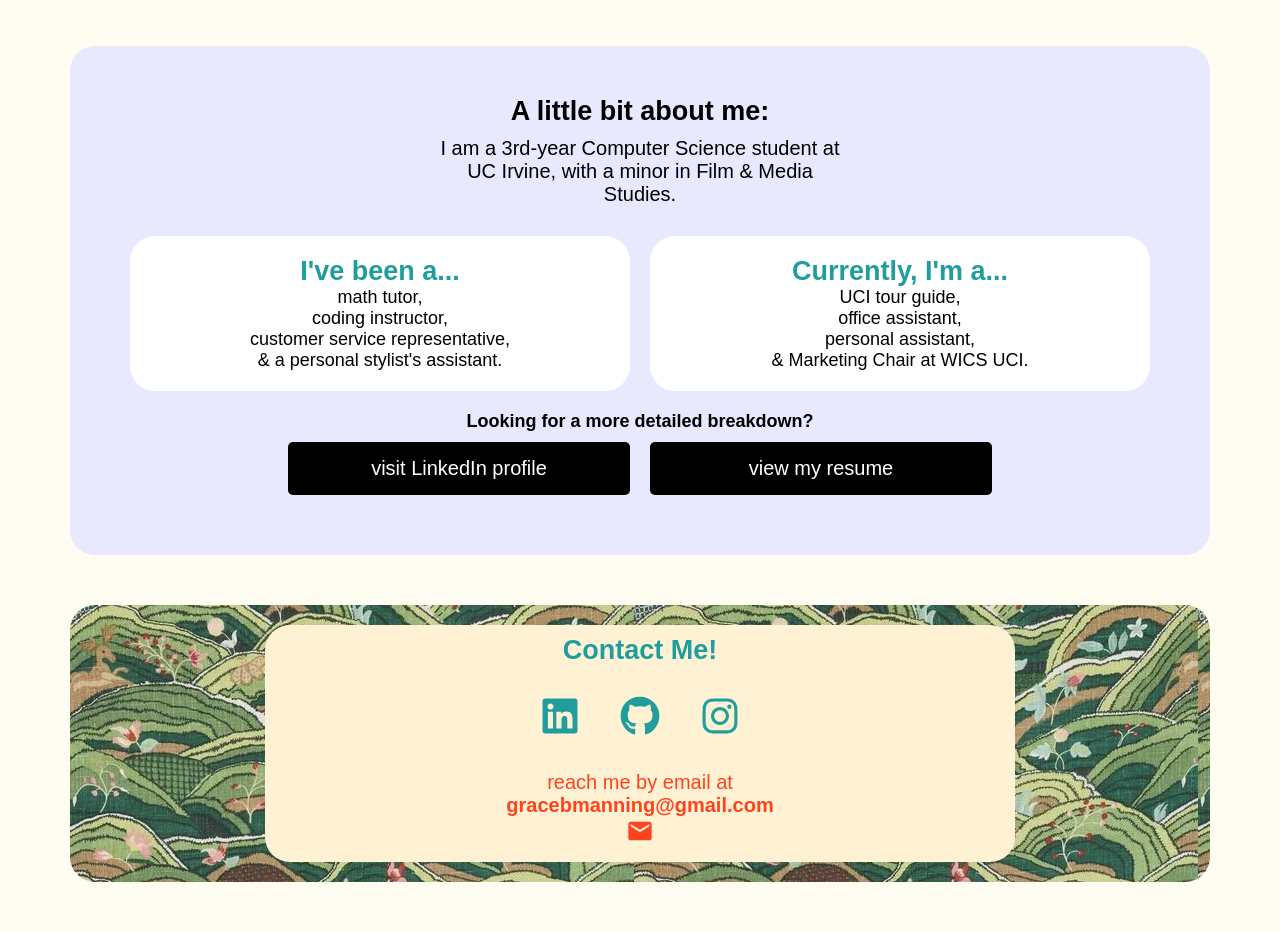
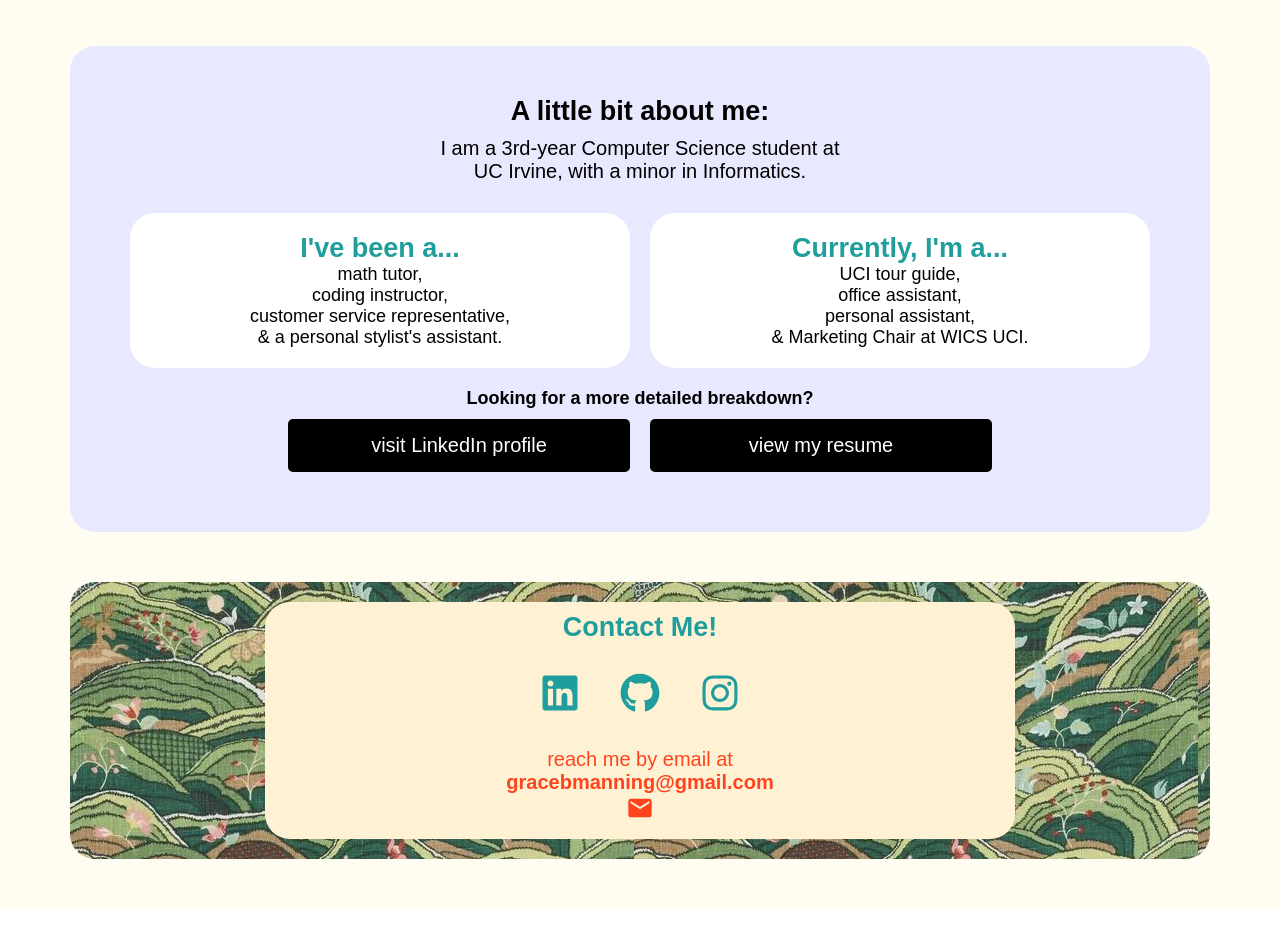
Before and after one commit to gracebmanning/grace-manning-v1, a React (Create React App) app: page / in a window 1280 px wide. Shown: the part 960-1892 px from the top of the page. After the commit the page ends 1869 px from the top, so only its background shows below. Built offline with nearby package versions, Linux system fonts and the light colour scheme; a web font is replaced by a local one.

Commit message:
updated resume, minor

```diff
--- a/src/components/About/about.jsx
+++ b/src/components/About/about.jsx
@@ -6,7 +6,7 @@ const About = () => {
             <div class="aboutContainer">
                 <h2 class="aboutTitle">A little bit about me:</h2>
                 <div class="student">
-                    <p>I am a 3rd-year Computer Science student at UC Irvine, with a minor in Film &amp; Media Studies.</p>
+                    <p>I am a 3rd-year Computer Science student at UC Irvine, with a minor in Informatics.</p>
                 </div>
 
                 <div class="aboutTiles">
@@ -33,7 +33,7 @@ const About = () => {
                         </a>
                     </div>
                     <div class="bwLinkContainer">
-                        <a class="bwLink" href="https://drive.google.com/file/d/1qtih-bJcLpVHc_zdPKEJiMFrBLuoXNzF/view?usp=sharing" target="_blank" rel="noreferrer">
+                        <a class="bwLink" href="https://drive.google.com/file/d/17grKhnX2CD-TAqfCSaqwZXZBjKa7PwKi/view?usp=sharing" target="_blank" rel="noreferrer">
                             view my resume
                         </a>
                     </div>
```
